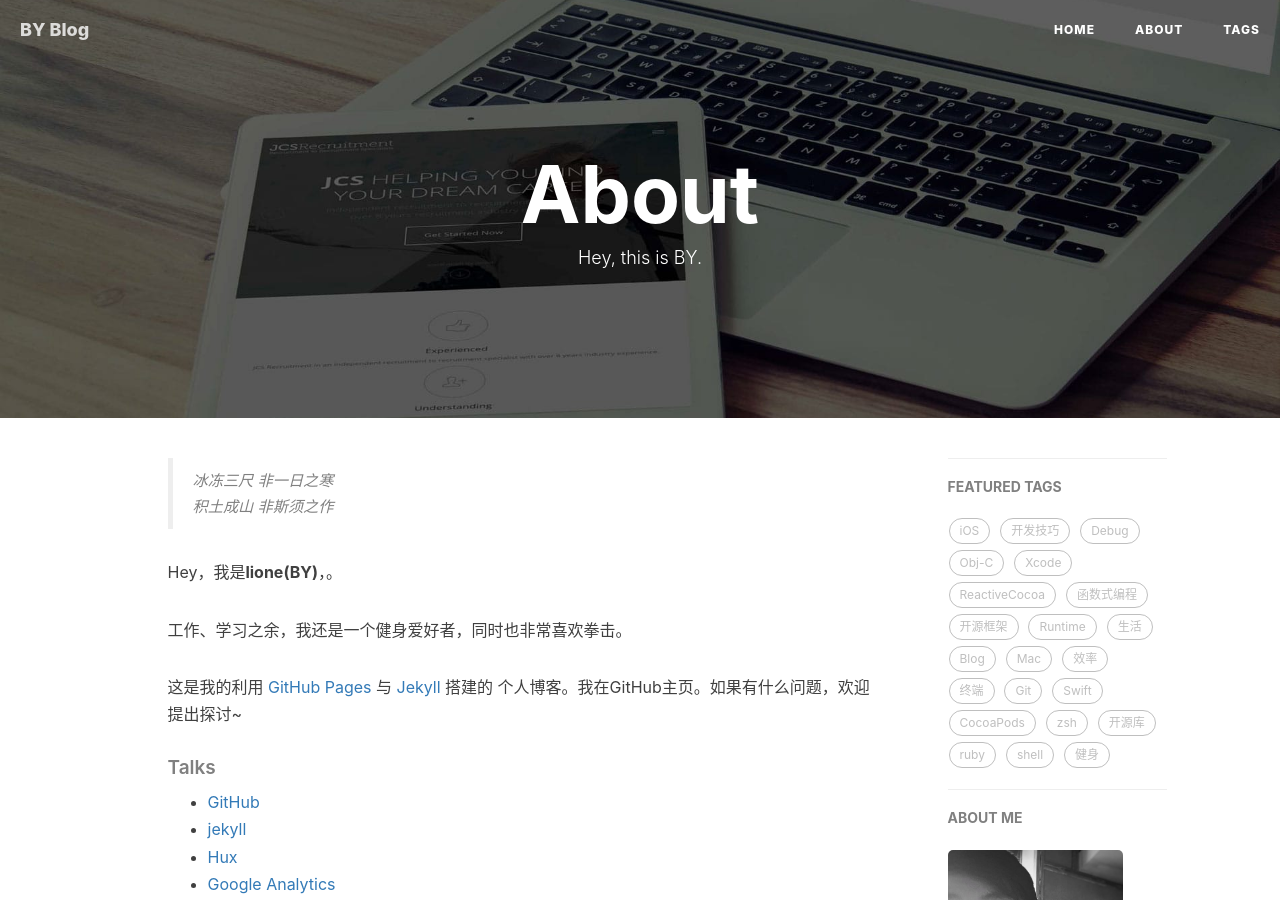
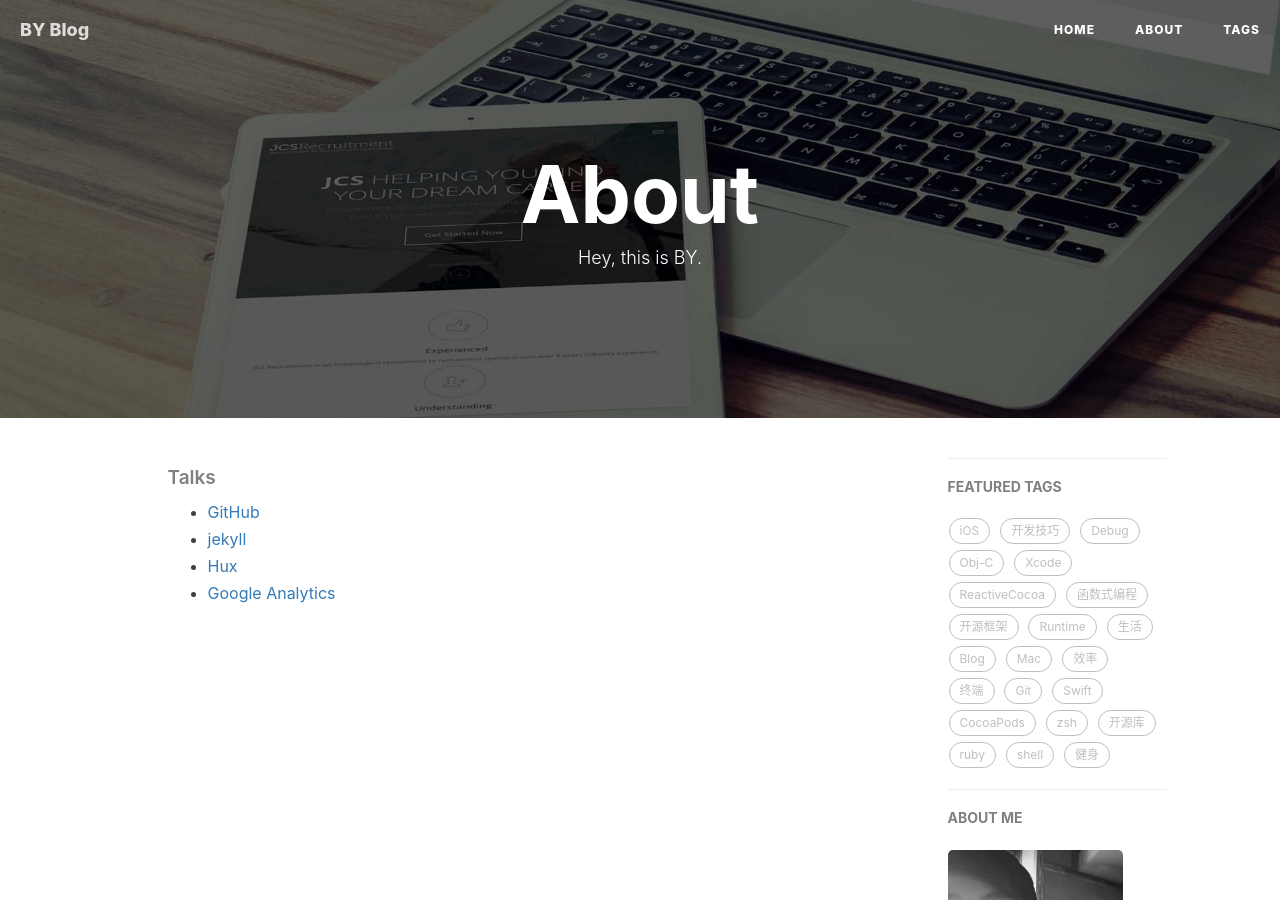
Before and after one commit to enochzhang84/enochzhang84.github.io, a Jekyll site: the page built from about.html, in a window 1280 px wide and 900 px high. Built offline with Jekyll 4.4.1, drawn with Linux system fonts in a browser that asks for light colours; nearby versions of some CDN libraries; comment, search, counter and statistics services are not loaded.

Commit message:
Update about.html

```diff
--- a/about.html
+++ b/about.html
@@ -14,17 +14,8 @@ header-img: "img/post-bg-rwd.jpg"
 <!-- Chinese Version -->
 <div class="zh post-container">
 
-    <!--copied from markdown -->
-    <blockquote><p>冰冻三尺 非一日之寒<br>
-    积土成山 非斯须之作</p></blockquote>
 
-    <p>Hey，我是<strong>lione(BY)</strong>，。</p>
 
-    <p>工作、学习之余，我还是一个健身爱好者，同时也非常喜欢拳击。</p>
-
-    <p>这是我的利用 <a href="https://pages.github.com/">GitHub Pages</a> 与 <a href="http://jekyll.com.cn/">Jekyll</a> 搭建的 个人博客。我在GitHub主页</a>。如果有什么问题，欢迎提出探讨~</p>
-
-    <p></p>
 
     <h5>Talks</h5>
 
```
